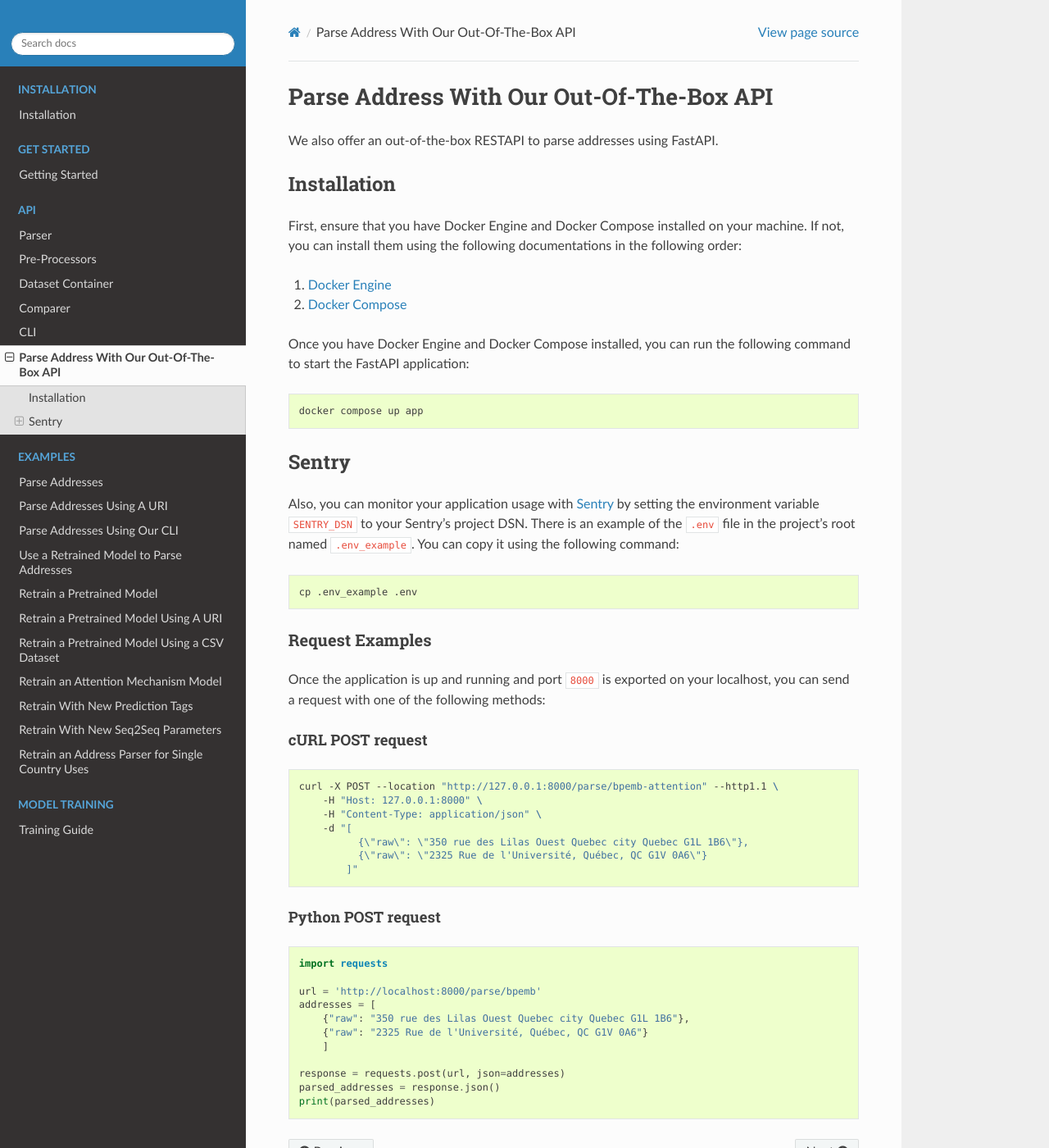
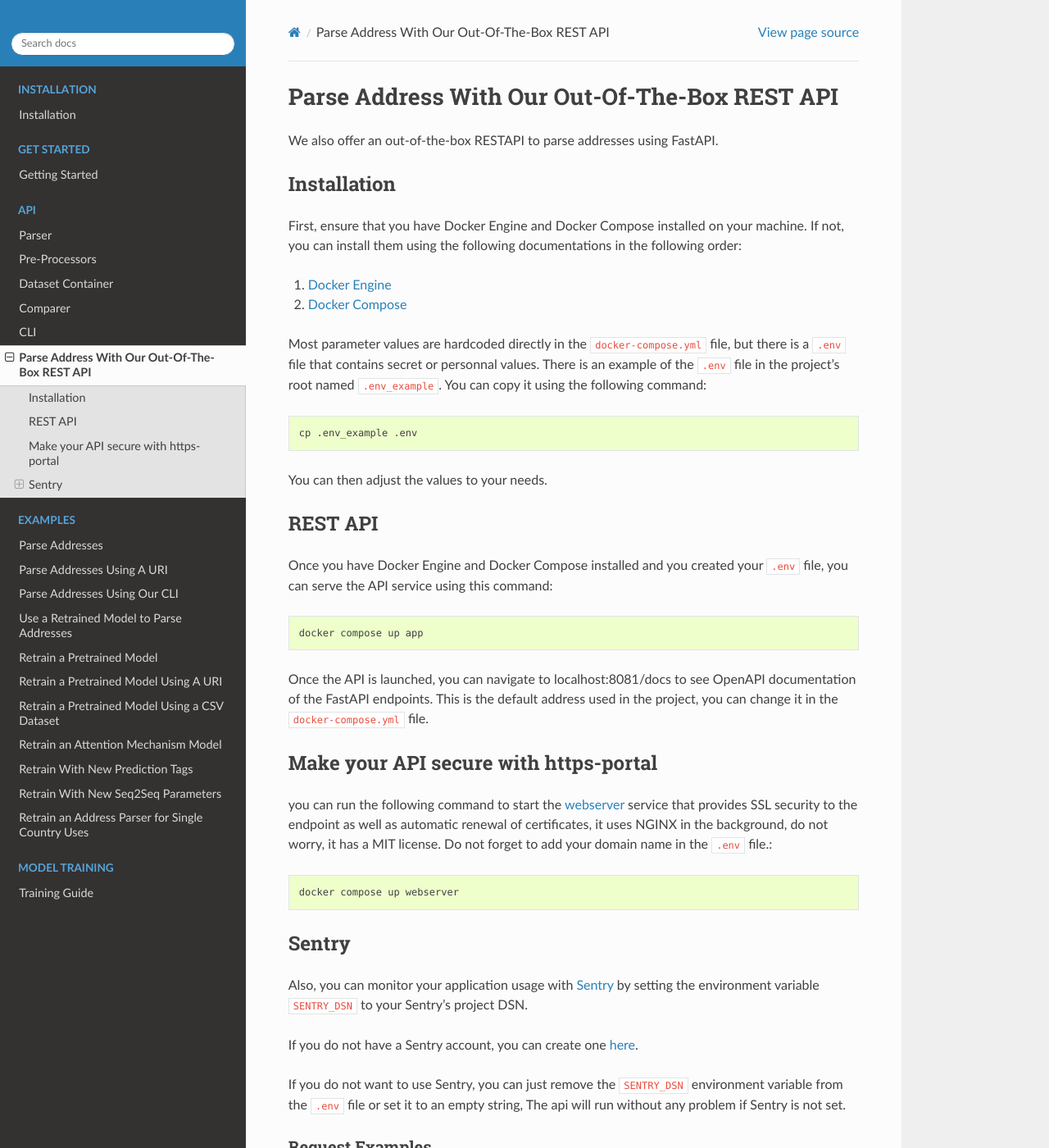
Before and after one commit to GRAAL-Research/deepparse, a Sphinx documentation site: the page built from docs/source/api.rst, in a window 1280 px wide and 1400 px high. Shown: the whole window at 82% size. Built offline with Sphinx 7.4.7 and the Read the Docs theme 2.0.0, drawn with Linux system fonts in a browser that asks for light colours; the version number could not be read and is left out; some of the changed text lies outside the part shown.

Commit message:
setup ssl https-server

```diff
--- a/docs/source/api.rst
+++ b/docs/source/api.rst
@@ -1,8 +1,8 @@
 .. role:: hidden
     :class: hidden-section
 
-Parse Address With Our Out-Of-The-Box API
-=========================================
+Parse Address With Our Out-Of-The-Box REST API
+==============================================
 
 We also offer an out-of-the-box RESTAPI to parse addresses using FastAPI.
 
@@ -15,35 +15,57 @@ If not, you can install them using the following documentations in the following
 1. `Docker Engine <https://docs.docker.com/engine/install/>`_
 2. `Docker Compose <https://docs.docker.com/compose/install/>`_
 
-Once you have Docker Engine and Docker Compose installed, you can run the following command to start the FastAPI application:
+
+Most parameter values are hardcoded directly in the ``docker-compose.yml`` file, but there is a ``.env`` file that contains secret or personnal values. There is an example of the ``.env`` file in the project's root named ``.env_example``. You can copy it using the following command:
+
+.. code-block:: sh
+
+    cp .env_example .env
+
+You can then adjust the values to your needs.
+
+REST API
+********
+
+Once you have Docker Engine and Docker Compose installed and you created your ``.env`` file, you can serve the API service using this command:
 
 .. code-block:: sh
 
     docker compose up app
 
+Once the API is launched, you can navigate to localhost:8081/docs to see OpenAPI documentation of the FastAPI endpoints. This is the default address used in the project, you can change it in the ``docker-compose.yml`` file.
+
+Make your API secure with https-portal
+**************************************
+
+you can run the following command to start the `webserver <https://github.com/SteveLTN/https-portal>`_ service that provides SSL security to the endpoint as well as automatic renewal of certificates, it uses NGINX in the background, do not worry, it has a MIT license. Do not forget to add your domain name in the ``.env`` file.:
+
+.. code-block:: sh
+
+    docker compose up webserver
+
 Sentry
 ******
 
-Also, you can monitor your application usage with `Sentry <https://sentry.io>`_ by setting the environment variable  ``SENTRY_DSN`` to your Sentry's project
-DSN. There is an example of the ``.env`` file in the project's root named ``.env_example``. You can copy it using the following command:
+Also, you can monitor your application usage with `Sentry <https://sentry.io>`_ by setting the environment variable  ``SENTRY_DSN`` to your Sentry's project DSN.
 
-.. code-block:: sh
+If you do not have a Sentry account, you can create one `here <https://sentry.io/signup/>`_.
 
-    cp .env_example .env
+If you do not want to use Sentry, you can just remove the ``SENTRY_DSN`` environment variable from the ``.env`` file or set it to an empty string, The api will run without any problem if Sentry is not set.
 
 Request Examples
 ----------------
 
-Once the application is up and running and port ``8000`` is exported on your localhost, you can send a request with one
-of the following methods:
+Once the application is up and running and your selected port is exported on your host, you can send a request with one
+of the following methods, the host is ``localhost`` and the selected port is ``8081``:
 
 cURL POST request
 ~~~~~~~~~~~~~~~~~
 
 .. code-block:: shell
 
-    curl -X POST --location "http://127.0.0.1:8000/parse/bpemb-attention" --http1.1 \
-        -H "Host: 127.0.0.1:8000" \
+    curl -X POST --location "http://localhost:8081/parse/bpemb-attention" --http1.1 \
+        -H "Host: localhost:8081" \
         -H "Content-Type: application/json" \
         -d "[
               {\"raw\": \"350 rue des Lilas Ouest Quebec city Quebec G1L 1B6\"},
@@ -57,7 +79,7 @@ Python POST request
 
     import requests
 
-    url = 'http://localhost:8000/parse/bpemb'
+    url = 'http://localhost:8081/parse/bpemb'
     addresses = [
         {"raw": "350 rue des Lilas Ouest Quebec city Quebec G1L 1B6"},
         {"raw": "2325 Rue de l'Université, Québec, QC G1V 0A6"}
--- a/setup.py
+++ b/setup.py
@@ -102,7 +102,7 @@ def main():
                 "uvicorn==0.22.0",
                 "sentry-sdk[fastapi]>=1.28.1",
                 "python-decouple==3.8",
-                "black==23.3.0",  # code formatting requirements
+                "black==23.9.1",  # code formatting requirements
                 "pylint==2.16.2",
                 "pylint-django[with_django]==2.5.3",
                 "pre-commit==3.3.3",
```
Also changed, not shown: README.md (+110 -100 lines), docker-compose.yml (+16 -6 lines), nginx.conf (deleted, +0 -17 lines), .github/CONTRIBUTING.md, 9 other files.
